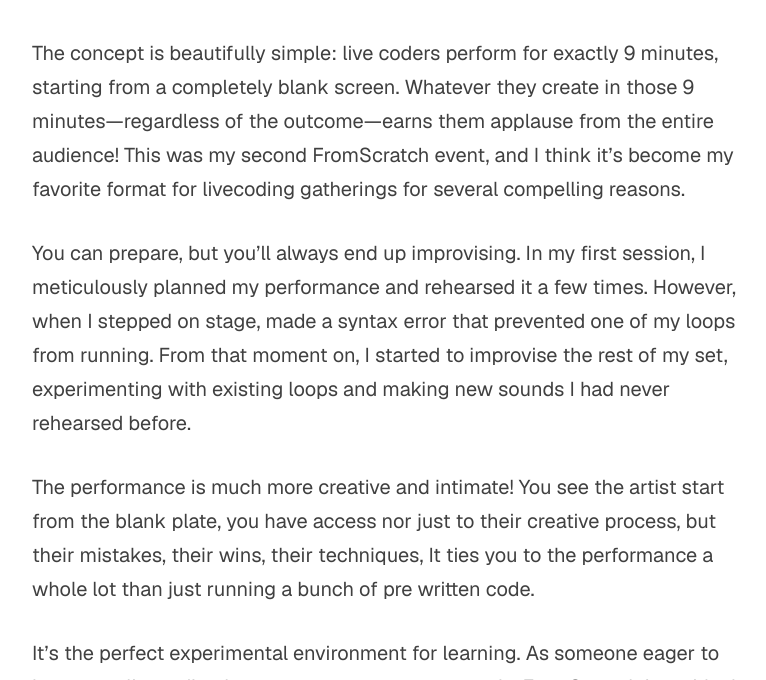
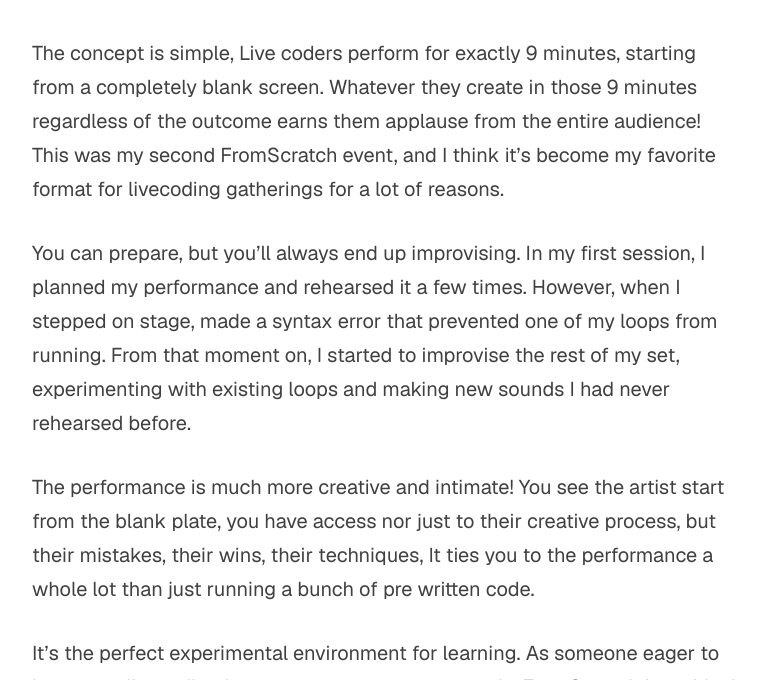
Before and after one commit to Sangarshanan/sangarshanan.github.io, a Jekyll site: the page built from _posts/2025-12-08-from-scratch.md, in a window 1280 px wide and 900 px high, scrolled down 954 px, cut to the strip 220-900 px from the top of the window. Shown: the whole strip, without its empty margins (233-999 px from the left). Built offline with Jekyll 4.4.1, drawn with Linux system fonts in a browser that asks for light colours; nearby versions of some CDN libraries; comment, search, counter and statistics services are not loaded.

Commit message:
FromScratch

```diff
--- a/_posts/2025-12-08-from-scratch.md
+++ b/_posts/2025-12-08-from-scratch.md
@@ -15,9 +15,9 @@ This is me performing at the 15th anniversary of FromScratch in Barcelona. <http
 </video>
 
 
-The concept is beautifully simple: live coders perform for exactly 9 minutes, starting from a completely blank screen. Whatever they create in those 9 minutes—regardless of the outcome—earns them applause from the entire audience! This was my second FromScratch event, and I think it's become my favorite format for livecoding gatherings for several compelling reasons.
+The concept is simple, Live coders perform for exactly 9 minutes, starting from a completely blank screen. Whatever they create in those 9 minutes regardless of the outcome earns them applause from the entire audience! This was my second FromScratch event, and I think it's become my favorite format for livecoding gatherings for a lot of reasons.
 
-You can prepare, but you'll always end up improvising. In my first session, I meticulously planned my performance and rehearsed it a few times. However, when I stepped on stage, made a syntax error that prevented one of my loops from running. From that moment on, I started to improvise the rest of my set, experimenting with existing loops and making new sounds I had never rehearsed before.
+You can prepare, but you'll always end up improvising. In my first session, I planned my performance and rehearsed it a few times. However, when I stepped on stage, made a syntax error that prevented one of my loops from running. From that moment on, I started to improvise the rest of my set, experimenting with existing loops and making new sounds I had never rehearsed before.
 
 The performance is much more creative and intimate! You see the artist start from the blank plate, you have access nor just to their creative process, but their mistakes, their wins, their techniques, It ties you to the performance a whole lot than just running a bunch of pre written code.
 
```
